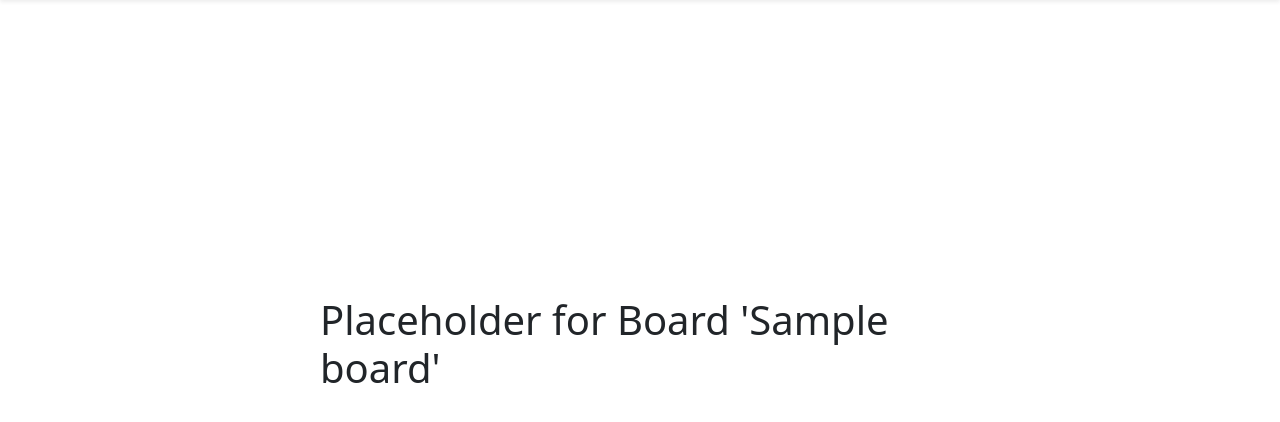
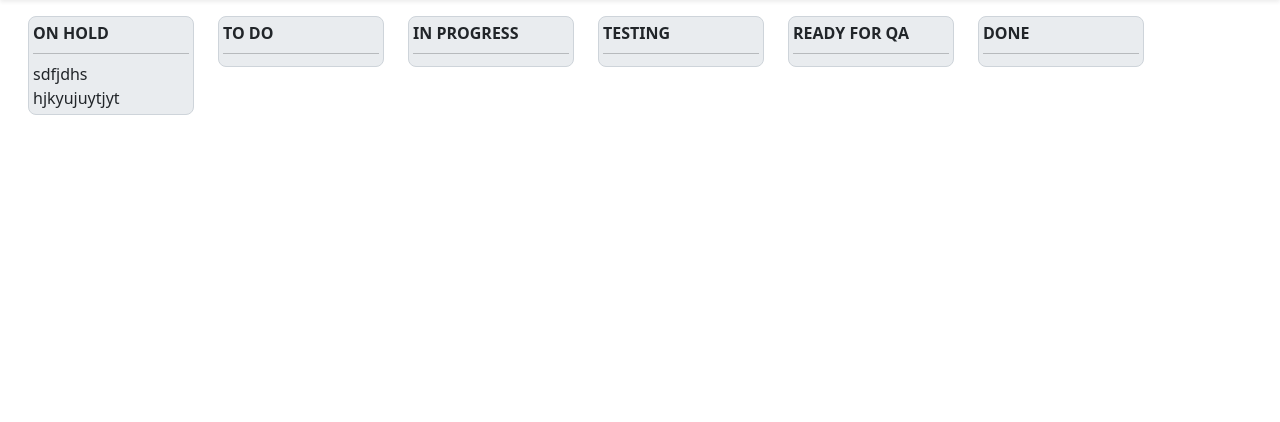
Before and after one commit to Elijah017/CITS3403-Group-Project, a Flask app: page /boards/1 in a window 1280 px wide. Shown: the part 56-478 px from the top of the page. Run offline with Flask 3, Linux system fonts and the light colour scheme; tables that the repository leaves empty hold one stand-in row (values such as "Sample post").

Commit message:
implemented some basic drag and drop functionality

```diff
--- a/static/styles/main.css
+++ b/static/styles/main.css
@@ -240,3 +240,23 @@ tr .mod {
   font-size: small;
   max-height: 5rem;
 }
+
+.task-view {
+  margin: 1rem;
+  width: calc(100vw - 2rem);
+}
+
+.task-col {
+  background-color: var(--bs-gray-200);
+  border: 1px solid var(--bs-gray-400);
+  border-radius: 0.5rem;
+  padding: 0.25rem;
+}
+
+.col-title {
+  font-weight: bold;
+}
+
+.task-view hr {
+  margin: 0.5rem 0;
+}
--- a/templates/boards/board.html
+++ b/templates/boards/board.html
@@ -3,8 +3,64 @@
 {% block title %}{{ title }}{% endblock %}
 {% block head %}
     {{ super() }}
+    <script src="{{ url_for('static', filename='scripts/board.js') }}"></script>
 {% endblock %}
 
 {% block content %}
-    <h1 class="centred">Placeholder for Board '{{ title }}'</h1>
+    <div class="task-view container">
+        <div class="row">
+            <div class="col">
+                <div class="task-col">
+                    <div class="col-title">
+                        ON HOLD
+                    </div>
+                    <hr/>
+                    <div class="col-body" ondrop="dropTask(event)" ondragover="dragOver(event)">
+                        <div class="task" draggable="true" ondragstart="dragTask(event)" id="drag1">sdfjdhs</div>
+                        <div class="task" draggable="true" ondragstart="dragTask(event)" id="drag2">hjkyujuytjyt</div>
+                    </div>
+                </div>
+            </div>
+            <div class="col">
+                <div class="task-col" ondrop="dropTask(event)" ondragover="dragOver(event)">
+                    <div class="col-title">
+                        TO DO
+                    </div>
+                    <hr/>
+                </div>
+            </div>
+            <div class="col">
+                <div class="task-col" ondrop="dropTask(event)" ondragover="dragOver(event)">
+                    <div class="col-title">
+                        IN PROGRESS
+                    </div>
+                    <hr/>
+                </div>
+            </div>
+            <div class="col">
+                <div class="task-col" ondrop="dropTask(event)" ondragover="dragOver(event)">
+                    <div class="col-title">
+                        TESTING
+                    </div>
+                    <hr/>
+                </div>
+            </div>
+            <div class="col">
+                <div class="task-col" ondrop="dropTask(event)" ondragover="dragOver(event)">
+                    <div class="col-title">
+                        READY FOR QA
+                    </div>
+                    <hr/>
+                </div>
+            </div>
+            <div class="col">
+                <div class="task-col" ondrop="dropTask(event)" ondragover="dragOver(event)">
+                    <div class="col-title">
+                        DONE
+                    </div>
+                    <hr/>
+                </div>
+            </div>
+        </div>
+    </div>
 {% endblock %}
```
